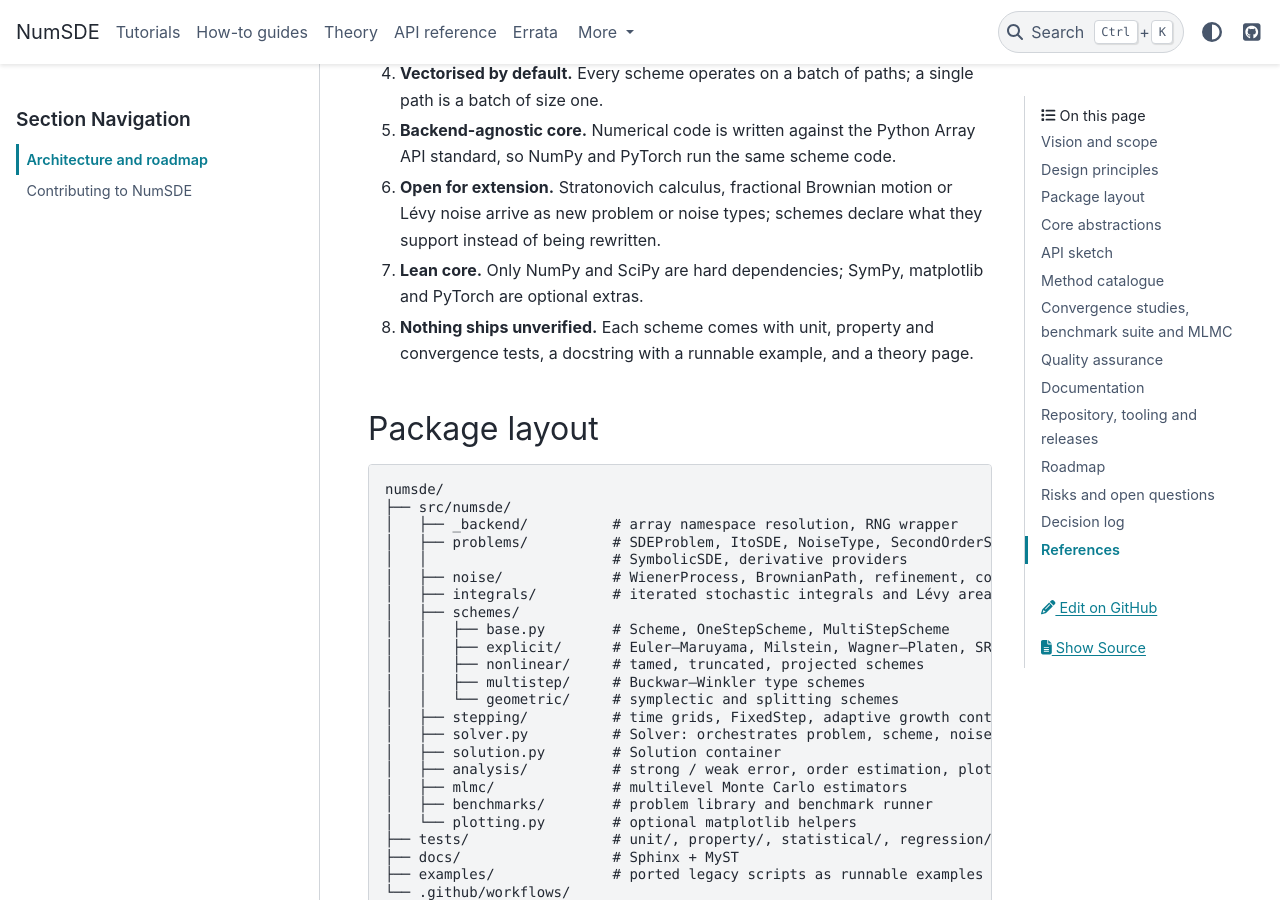
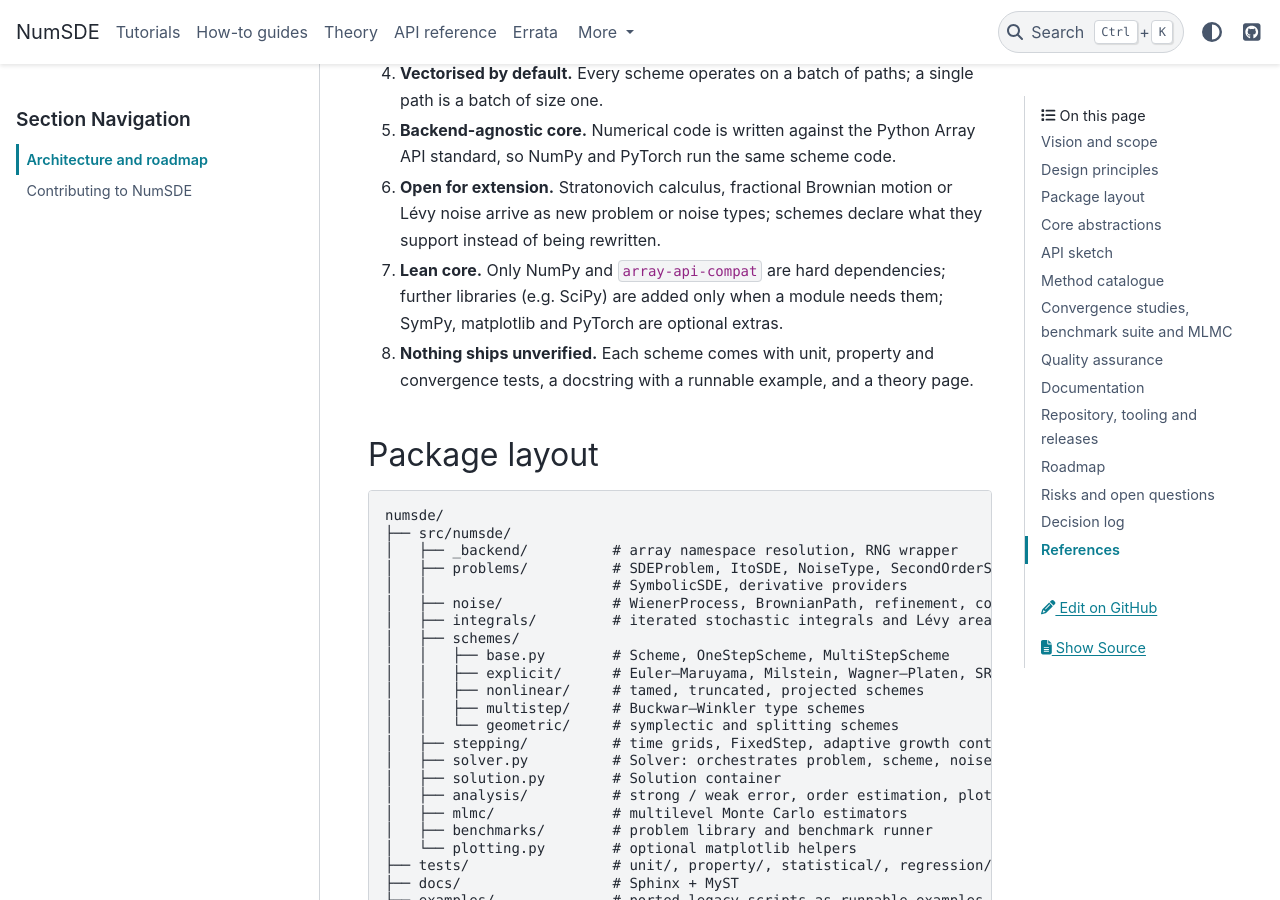
Before and after one commit to mlu-numerics/numsde, a Sphinx documentation site: the page built from docs/development/architecture.md, in a window 1280 px wide and 900 px high, scrolled down 1915 px. Built offline with Sphinx 7.4.7 and the PyData theme 0.15.4, drawn with Linux system fonts in a browser that asks for light colours; cross-references to code outside the pages are shown as plain code; some of the changed text lies outside the part shown.

Commit message:
Drop SciPy from the core dependencies
No module uses SciPy yet. Keeping it out of the core makes the package
installable from wheels on PyPy, so the PyPy CI job is required again.
SciPy will be added when a module first needs it; the decision is
recorded in the architecture decision log.

Co-Authored-By: Claude Opus 5.5 <noreply@anthropic.com>
Claude-Session: https://claude.ai/code/session_017ymd5KN8fGMKijrf9DAJkQ

```diff
--- a/docs/development/architecture.md
+++ b/docs/development/architecture.md
@@ -75,7 +75,8 @@ next to the formula, and second by performance.
 6. **Open for extension.** Stratonovich calculus, fractional Brownian motion or
    Lévy noise arrive as new problem or noise types; schemes declare what they
    support instead of being rewritten.
-7. **Lean core.** Only NumPy and SciPy are hard dependencies; SymPy,
+7. **Lean core.** Only NumPy and `array-api-compat` are hard dependencies;
+   further libraries (e.g. SciPy) are added only when a module needs them; SymPy,
    matplotlib and PyTorch are optional extras.
 8. **Nothing ships unverified.** Each scheme comes with unit, property and
    convergence tests, a docstring with a runnable example, and a theory page.
@@ -324,7 +325,7 @@ entry by its ID.
 | Repository | `github.com/mlu-numerics/numsde`; `main` protected, every change through a pull request with green CI |
 | License | BSD-3-Clause |
 | Python | ≥ 3.11 |
-| Core dependencies | NumPy, SciPy, `array-api-compat` |
+| Core dependencies | NumPy, `array-api-compat`; SciPy only once a module needs it |
 | Optional extras | `[symbolic]` SymPy, `[plot]` matplotlib, `[torch]` PyTorch, `[all]` |
 | Dev dependency groups | `test`, `lint`, `docs`, `dev` |
 | Build | `hatchling` with `hatch-vcs` (versions from Git tags) |
@@ -400,6 +401,7 @@ the remaining items follow in phase 2 after the lecture.
 | 2026-10-24 | GPU tests run locally on the maintainer's machine, not in CI |
 | 2026-10-24 | Documentation hosted on Read the Docs |
 | 2026-10-24 | This page becomes the authoritative architecture document; the planning draft it came from is frozen |
+| 2026-10-24 | SciPy is not a dependency until a module needs it; keeps PyPy installable from wheels |
 | 2026-10-24 | Random numbers drawn with NumPy PCG64 and converted per backend, so seeds reproduce across backends |
 
 ## References
--- a/pyproject.toml
+++ b/pyproject.toml
@@ -37,7 +37,6 @@ classifiers = [
 ]
 dependencies = [
   "numpy>=1.26",
-  "scipy>=1.11",
   "array-api-compat>=1.9",
 ]
 
@@ -177,5 +176,5 @@ enable_error_code = ["ignore-without-code", "redundant-expr", "truthy-bool"]
 files = ["src/numsde"]
 
 [[tool.mypy.overrides]]
-module = ["array_api_compat.*", "scipy.*"]
+module = ["array_api_compat.*"]
 ignore_missing_imports = true
```
Also changed, not shown: README.md (+1 -1 lines), 2 other files.
